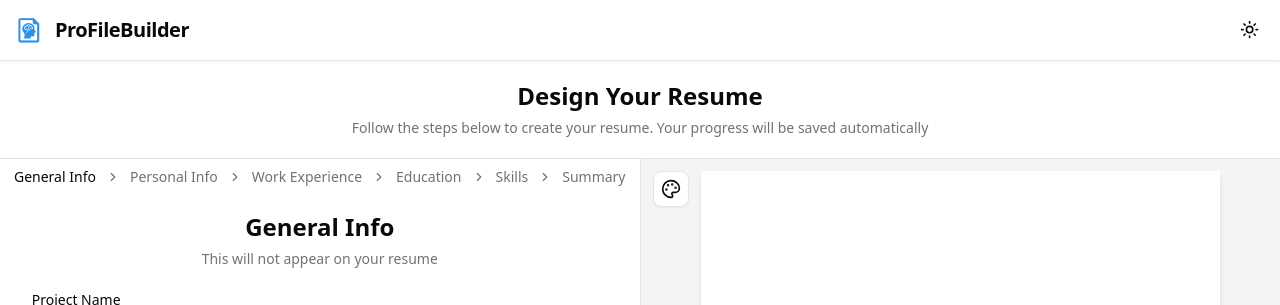
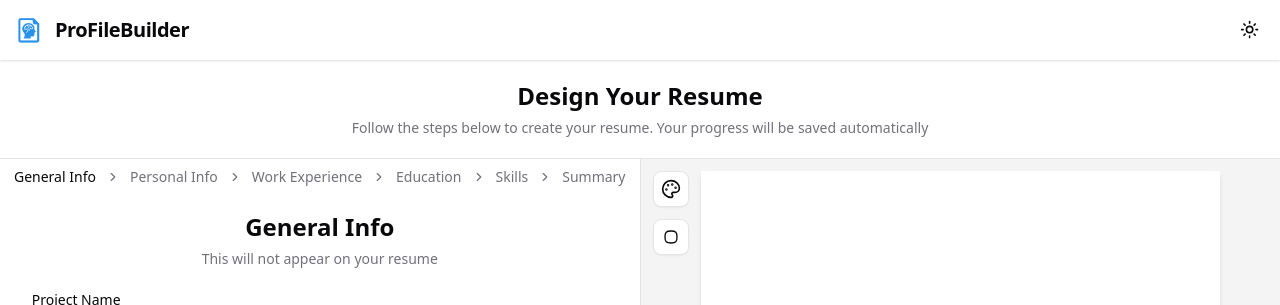
Before and after one commit to MITHILESH143/ai_resume_build, a Next.js app: page /editor in a window 1280 px wide. Shown: the top 305 px of the page. Built offline with nearby package versions, Linux system fonts and the light colour scheme.

Commit message:
UPDATE:added borderStyle button in ui

```diff
--- a/src/app/(main)/editor/ResumePreviewSections.tsx
+++ b/src/app/(main)/editor/ResumePreviewSections.tsx
@@ -1,6 +1,7 @@
 import ResumePreview from "@/components/ResumePreview";
 import { ResumeValues } from "@/lib/validation";
 import ColotPicker from "./ColotPicker";
+import BorderStyle from "./BorderStyle";
 
 interface ResumePreviewSectionProps {
   resumeData: ResumeValues;
@@ -12,12 +13,18 @@ const ResumePreviewSections = ({
   setResumeData,
 }: ResumePreviewSectionProps) => {
   return (
-    <div className="relative hidden min-h-0 w-1/2 flex-col md:flex">
-      <div className="absolute top-1 left-1 flex flex-none flex-col gap-3 lg:left-3 lg:top-3">
+    <div className="group relative hidden min-h-0 w-1/2 flex-col md:flex">
+      <div className="absolute top-1 left-1 flex flex-none flex-col gap-3 opacity-50 transition-opacity lg:top-3 lg:left-3 xl:opacity-100">
         <ColotPicker
           color={resumeData.colorHex}
           onChange={(color) =>
             setResumeData({ ...resumeData, colorHex: color.hex })
+          }
+        />
+        <BorderStyle
+          borderStyle={resumeData.borderStyle}
+          onChange={(borderStyle) =>
+            setResumeData({ ...resumeData, borderStyle })
           }
         />
       </div>
```
